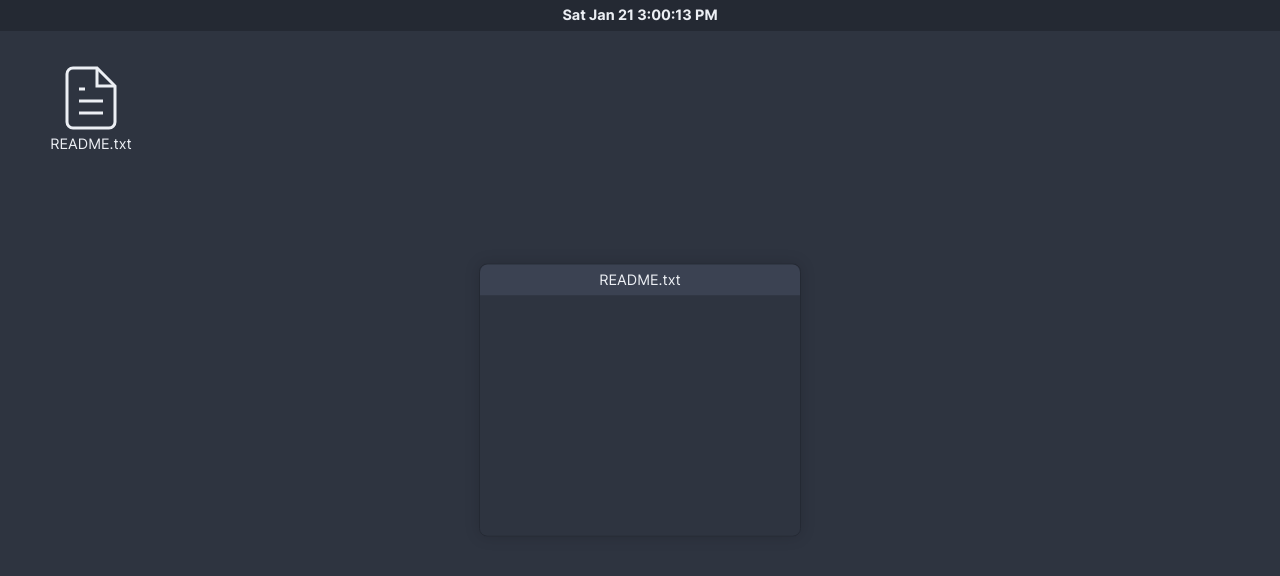
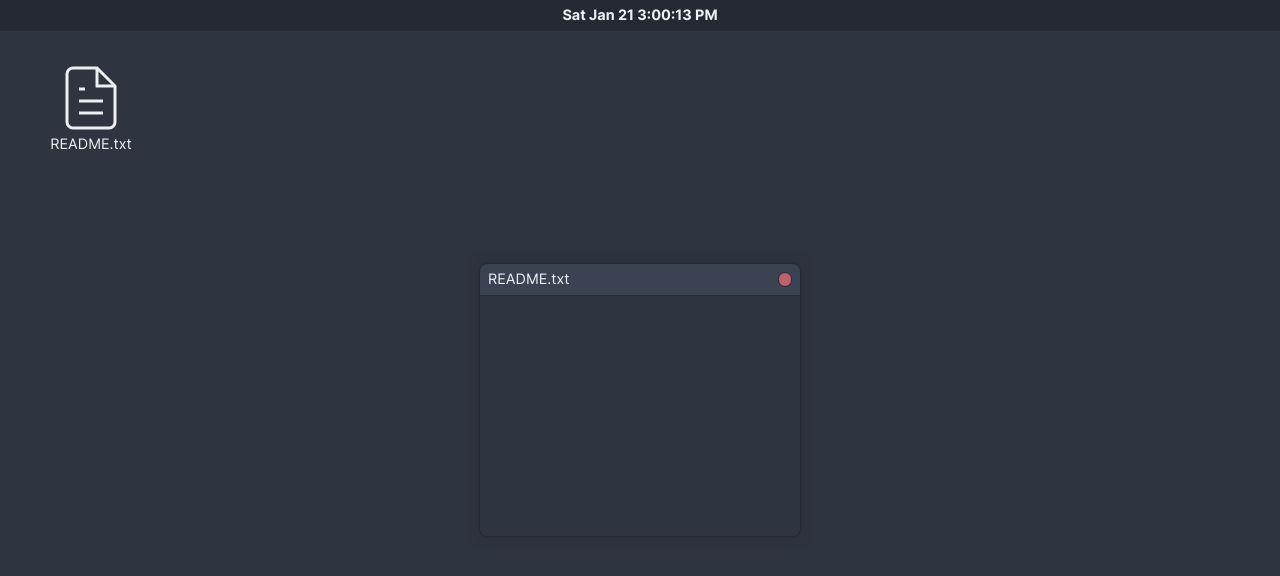
Before and after one commit to brenobaptista/maia-os, a SvelteKit app: page / in a window 1280 px wide. Both pictures are taken after a click on the button "README.txt". Shown: the top 576 px of the page. Built offline with nearby package versions, Linux system fonts and the light colour scheme.

Commit message:
Add quit button to window

```diff
--- a/src/routes/Window.svelte
+++ b/src/routes/Window.svelte
@@ -5,7 +5,10 @@
 
 {#if $openedFile !== null}
 	<div class="window">
-		<div class="title-bar">{files[$openedFile]?.name}</div>
+		<div class="title-bar">
+			<span class="title">{files[$openedFile]?.name}</span>
+			<button id="quit" class="button" on:click={() => openedFile.set(null)} />
+		</div>
 		<div class="content" />
 	</div>
 {/if}
@@ -24,10 +27,31 @@
 
 	.title-bar {
 		display: flex;
-		justify-content: center;
+		justify-content: space-between;
+		align-items: center;
 		background-color: var(--nord1);
+		border-bottom: 1px solid var(--nord16);
 		padding: 0.5rem;
 		border-radius: 0.5rem 0.5rem 0 0;
+	}
+
+	.title {
+		overflow: hidden;
+		text-overflow: ellipsis;
+	}
+
+	.button {
+		border: 1px solid var(--nord16);
+		border-radius: 100%;
+		width: 0.9rem;
+		height: 0.9rem;
+	}
+
+	#quit {
+		background-color: var(--nord11);
+	}
+	#quit:hover {
+		background-color: var(--nord12);
 	}
 
 	.content {
```
